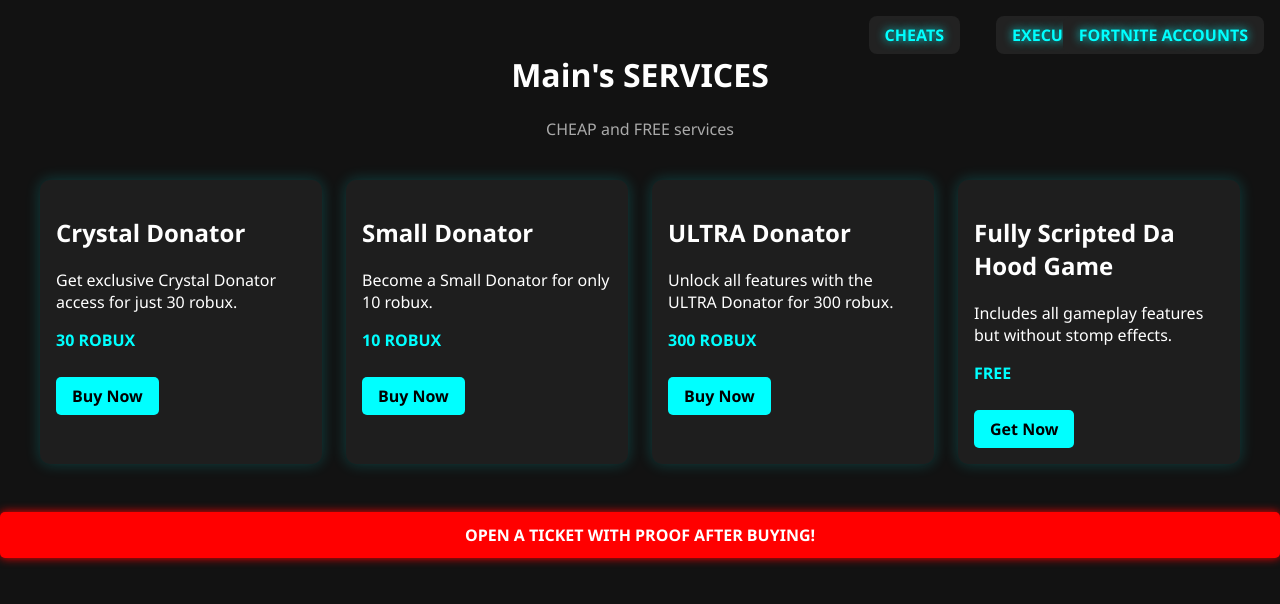
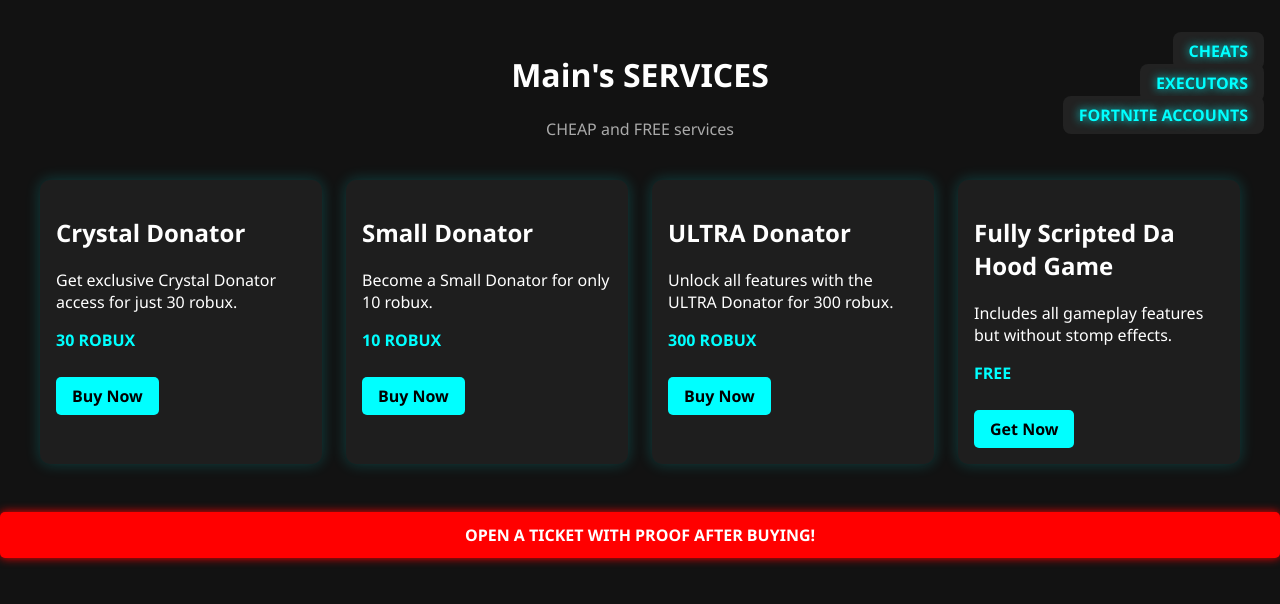
Before and after one commit to mart-in-q/main-services-site, a plain HTML site: page index.html in a window 1280 px wide. Drawn offline with Linux system fonts and the light colour scheme.

Commit message:
Update index.html

```diff
--- a/index.html
+++ b/index.html
@@ -64,7 +64,7 @@
       background: #00dddd;
     }
 
-    .cheats-tab, .executors-tab {
+    .tab-button {
       position: fixed;
       top: 1rem;
       right: 1rem;
@@ -79,15 +79,15 @@
     }
 
     .cheats-tab {
-      right: 20rem;
+      top: 2rem; /* Adjusted positioning */
     }
 
-    .executors-tab:nth-of-type(2) {
-      right: 10rem;
+    .executors-tab {
+      top: 4rem; /* Adjusted positioning */
     }
 
-    .executors-tab:nth-of-type(3) {
-      right: 1rem;
+    .fortnite-tab {
+      top: 6rem; /* Adjusted positioning */
     }
 
     .ticket-button {
@@ -182,9 +182,9 @@
   </div>
 
   <!-- Tab Buttons -->
-  <a class="cheats-tab" onclick="toggleCheatsPage()">CHEATS</a>
-  <a class="executors-tab" onclick="toggleExecutorsPage()">EXECUTORS</a>
-  <a class="executors-tab" onclick="toggleFortnitePage()">FORTNITE ACCOUNTS</a>
+  <a class="tab-button cheats-tab" onclick="toggleCheatsPage()">CHEATS</a>
+  <a class="tab-button executors-tab" onclick="toggleExecutorsPage()">EXECUTORS</a>
+  <a class="tab-button fortnite-tab" onclick="toggleFortnitePage()">FORTNITE ACCOUNTS</a>
 
   <!-- Cheats Tab -->
   <div class="cheats-container" id="cheatsPage">
```
